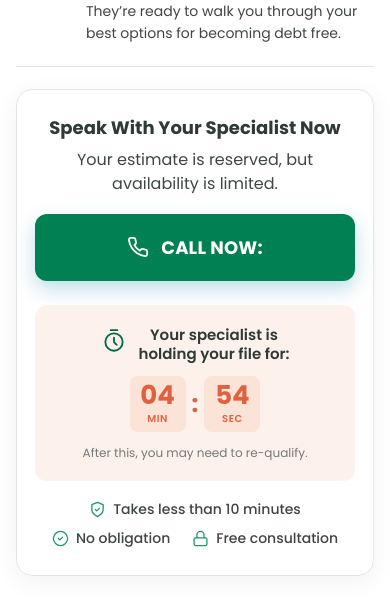
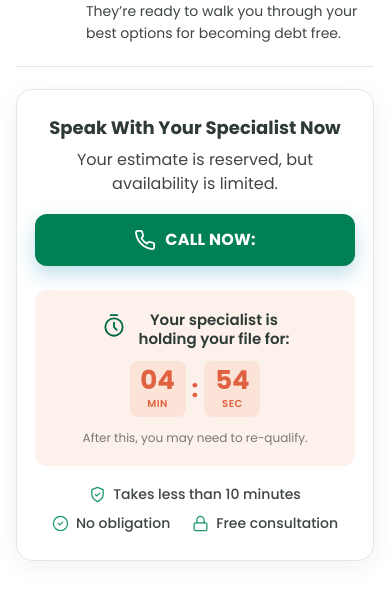
Before and after one commit to AhmadAquinoFMG/jgsite-main, a PHP site: page /thank-you.php in a window 390 px wide. Shown: the part 340-956 px from the top of the page. Run offline with PHP 8.4, Linux system fonts and the light colour scheme.

Commit message:
Fix: reduce size of call now button to push timer above

```diff
--- a/assets/css/style.css
+++ b/assets/css/style.css
@@ -532,7 +532,7 @@ a { color: var(--green-deep); }
     .prequal-card { padding: 26px 18px; }
     .prequal-card__title { font-size: 18px; }
     .prequal-card__sub { margin-bottom: 18px; }
-    .prequal-call { font-size: 18px; }
+    .prequal-call { font-size: 16px; padding: 14px 18px; gap: 9px; }
     .prequal-hold { flex-wrap: wrap; justify-content: center; text-align: center; gap: 12px; }
     .prequal-hold__note { flex-basis: 100%; }
 }
```
